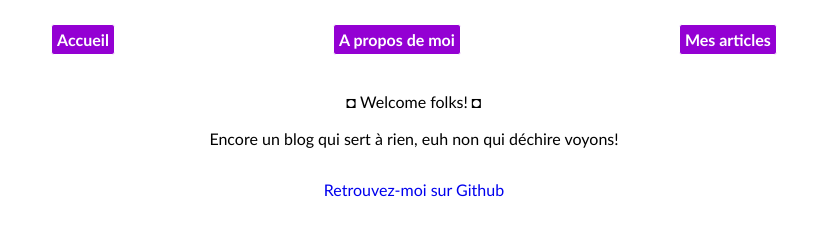
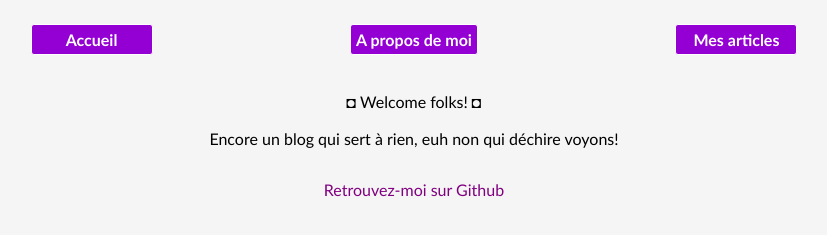
Before and after one commit to ClaraCoding/JamBlogDev, an Eleventy site: page home.md in a window 1280 px wide. Shown: the part 63-298 px from the top of the page, without its empty margins (226-1053 px from the left). Built offline with nearby package versions, Linux system fonts and the light colour scheme; Eleventy itself is replaced by a stand-in of ours; files that its build step writes are made by us from their sources.

Commit message:
final cut

```diff
--- a/style.css
+++ b/style.css
@@ -1,7 +1,7 @@
 
 html {
     font-family: Calibri, monospace;
-    background-color: white;
+    background-color: whitesmoke;
 }
 
 body{
@@ -14,12 +14,14 @@ body{
 }
 
 
+
 ul {
     list-style: none outside none;
     display: flex;
     flex-wrap: wrap;
     align-items: flex-end;
     justify-content: space-evenly;
+
     padding:0;
 }
 
@@ -29,6 +31,7 @@ ol {
     flex-wrap: wrap;
     align-items: flex-end;
     justify-content: space-evenly;
+    padding:0;
 }
 
 
@@ -38,10 +41,12 @@ ul li {
     margin: 5px;
     padding: 5px;
     background-color: darkviolet;
+    min-width: 110px;
 }
 
 a {
     text-decoration: none;
+    color: purple;
 }
 
 ul li a {
@@ -69,7 +74,6 @@ img[src*="#thumbnail"] {
 @media only screen and (max-width: 600px) {
     img, svg {
         display: none;
-        background-color: whitesmoke;
         }
 
 }
```
